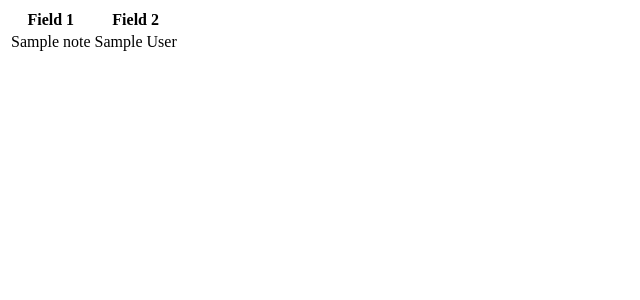
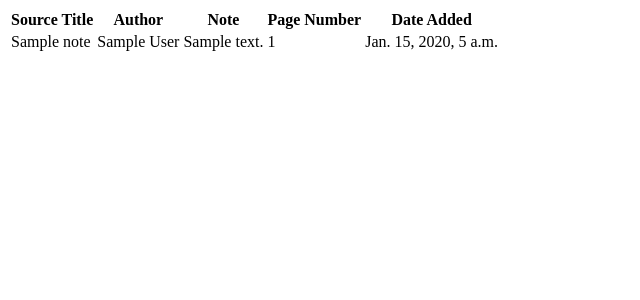
Before and after one commit to michaelsunglee/lutra-cms, a Django app: page / in a window 1280 px wide. Shown: the top 300 px of the page, without its empty margins (0-640 px from the left). Run offline with Django 3.2, Linux system fonts and the light colour scheme; tables that the repository leaves empty hold one stand-in row (values such as "Sample post").

Commit message:
Added gitignore for .idea barf and order for table columns

```diff
--- a/notescms/templates/notescms/index.html
+++ b/notescms/templates/notescms/index.html
@@ -1,13 +1,19 @@
 {% if notes_list %}
     <table>
         <tr>
-            <th>Field 1</th>
-            <th>Field 2</th>
+            <th>Source Title</th>
+            <th>Author</th>
+            <th>Note</th>
+            <th>Page Number</th>
+            <th>Date Added</th>
         </tr>
         {% for item in notes_list %}
         <tr>
             <td>{{ item.source_title }}</td>
             <td>{{ item.author }}</td>
+            <td>{{ item.note }}</td>
+            <td>{{ item.page_number }}</td>
+            <td>{{ item.date }}</td>
         </tr>
         {% endfor %}
     </table>
```
Also changed, not shown: 1 other file.
